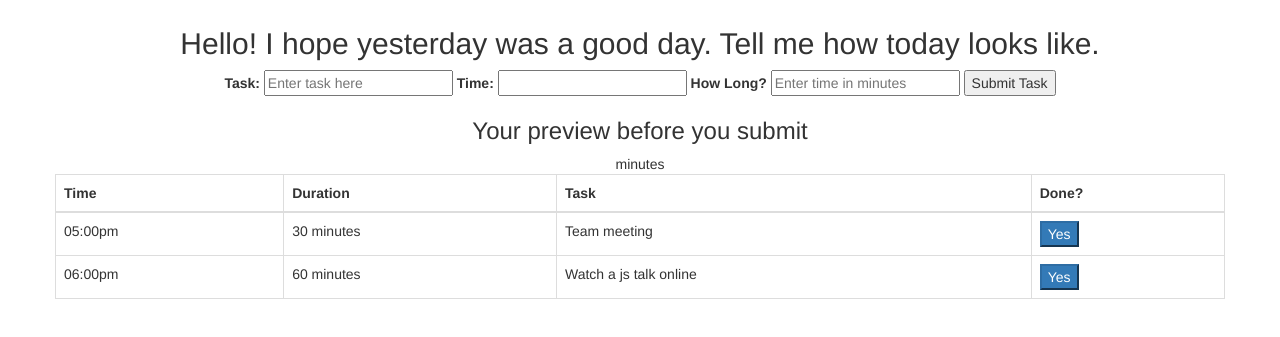
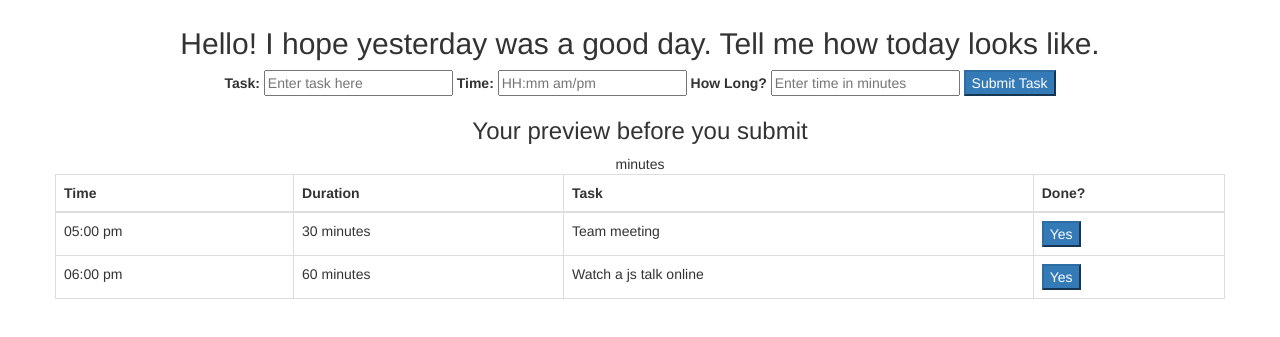
Before and after one commit to LauraUmana/Scheduler-app, a plain HTML site: page index.html in a window 1280 px wide. Shown: the part 63-400 px from the top of the page. Drawn offline with Linux system fonts and the light colour scheme.

Commit message:
small changes in spacing

```diff
--- a/index.html
+++ b/index.html
@@ -24,10 +24,10 @@
 					<label for="task">Task:</label>
 					<input type="text" id="task" placeholder="Enter task here" ng-model="scheduler.user.task">
 					<label for="time">Time:</label>
-					<input class="newTime" ng-model="scheduler.user.displayTime">
+					<input class="newTime" placeholder="HH:mm am/pm" ng-model="scheduler.user.displayTime">
 					<label for ="duration">How Long?</label>
 					<input type="text" id="duration" placeholder="Enter time in minutes" ng-model="scheduler.user.duration">
-					<input type="submit" value="Submit Task">
+					<input type="submit" class="btn-primary" value="Submit Task">
 				</form>
 			</div>
 
--- a/js/app.js
+++ b/js/app.js
@@ -9,13 +9,13 @@ angular.module('schedulerApp', [])
 		var that = this;
 		that.plans = [
 		{
-			displayTime: '05:00pm',
+			displayTime: '05:00 pm',
 			duration: '30',
 			task: 'Team meeting',
 			standardTime: '1700'
 		},
 		{
-			displayTime: '06:00pm',
+			displayTime: '06:00 pm',
 			duration: '60',
 			task: 'Watch a js talk online',
 			standardTime: '1800'
```
